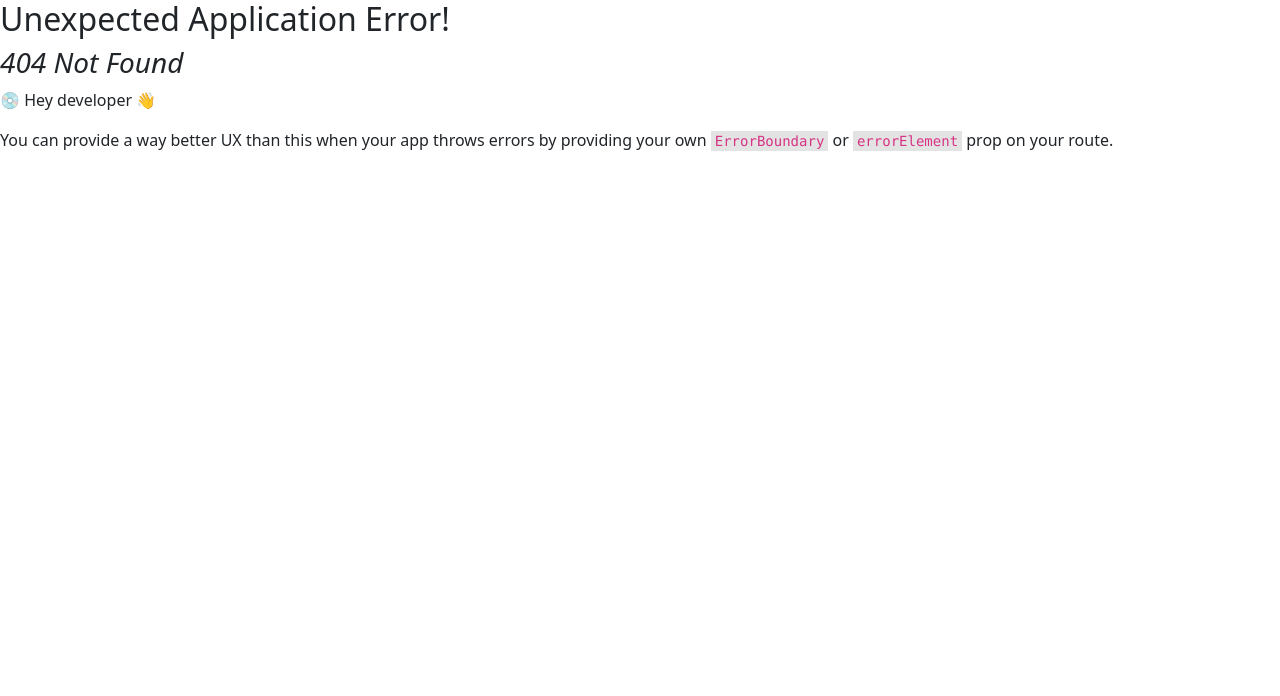
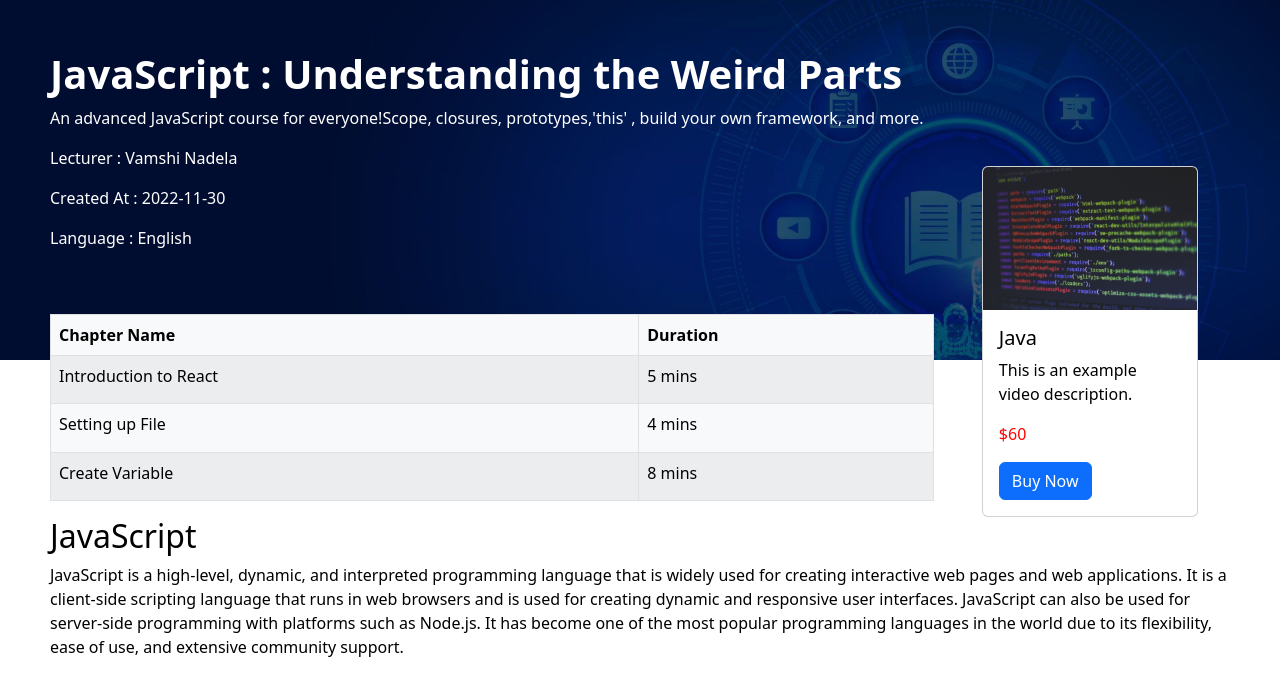
Before and after one commit to mishelshaji/EXP-G6-ELearningPortal, a React (Create React App) app in the folder client/: page /student/courses in a window 1280 px wide. Before the commit this address had no page. Shown: the top 696 px of the page. Built offline with nearby package versions, Linux system fonts and the light colour scheme.

Commit message:
akshaya - created courseview page

```diff
--- /dev/null
+++ b/client/src/pages/student/CourseView.js
@@ -0,0 +1,85 @@
+import React from 'react';
+import { Container, Card, Button, Table } from 'react-bootstrap';
+import videoImage from '../../images/code.jpg';
+import backgroundImage from '../../images/cover.jpg';
+
+const ViewCourseDetails = () => {
+  const title = "JavaScript : Understanding the Weird Parts";
+  const description = "An advanced JavaScript course for everyone!Scope, closures, prototypes,'this' , build your own framework, and more. ";
+  const lecturer = "Vamshi Nadela";
+  const language = "English";
+  const CreatedAt = "2022-11-30";
+
+  const styles = {
+    backgroundImage: `url(${backgroundImage})`,
+    videoImage: `url(${videoImage})`,
+    backgroundSize: 'cover',
+    height: '45vh',
+    color: 'white',
+    padding: '50px'
+  };
+
+  const courseContents = [
+    { name: "Introduction to React", duration: "5 mins" },
+    { name: "Setting up File", duration: "4 mins" },
+    { name: "Create Variable", duration: "8 mins" },
+  ];
+
+  const javascriptDescription = `JavaScript is a high-level, dynamic, and interpreted programming language that is widely used for creating interactive web pages and web applications.
+                                 It is a client-side scripting language that runs in web browsers and is used for creating dynamic and responsive user interfaces.
+                                 JavaScript can also be used for server-side programming with platforms such as Node.js.
+                                 It has become one of the most popular programming languages in the world due to its flexibility, ease of use, and extensive community support.`;
+  const titleStyles = {
+    fontWeight: 'bold',
+  };
+
+  return (
+    <Container fluid style={styles}>
+      <div className='d-block'>
+        <h1 style={titleStyles}>{title}</h1>
+        <p>{description}</p>
+        <p>Lecturer : {lecturer}</p>
+        <p>Created At : {CreatedAt}</p>
+        <p>Language : {language}</p>
+      </div>
+      <div className='d-flex justify-content-between'>
+        <Table striped bordered hover variant="light" className='mt-5 me-5'>
+          <thead>
+            <tr>
+              <th>Chapter Name</th>
+              <th>Duration</th>
+            </tr>
+          </thead>
+          <tbody>
+            {courseContents.map((content, index) => (
+              <tr key={index}>
+                <td>{content.name}</td>
+                <td>{content.duration}</td>
+              </tr>
+            ))}
+          </tbody>
+        </Table>
+        <Card style={{ width: '18rem', marginRight: '2rem', marginTop: '-100px' }}>
+          <Card.Img variant="top" src={videoImage} />
+          <Card.Body>
+            <Card.Title style={{ color: 'black' }}>Java</Card.Title>
+            <Card.Text style={{ color: 'black' }}>
+              This is an example video description.
+            </Card.Text>
+            <Card.Text style={{ color: 'red' }}>
+              $60
+            </Card.Text>
+            <div className="mt-auto">
+              <Button variant="primary">Buy Now</Button>
+            </div>
+          </Card.Body>
+        </Card>
+      </div>
+      <h2 style={{ color: 'black', titleStyles }}>JavaScript</h2>
+      <p style={{ color: 'black' }}>{javascriptDescription}</p>
+      <br></br>
+    </Container>
+  );
+};
+
+export default ViewCourseDetails;
```
Also changed, not shown: client/src/App.js (+9 -2 lines), client/src/images/code.jpg (added), client/src/images/jeremy-bishop-G9i_plbfDgk-unsplash.jpg (added).
